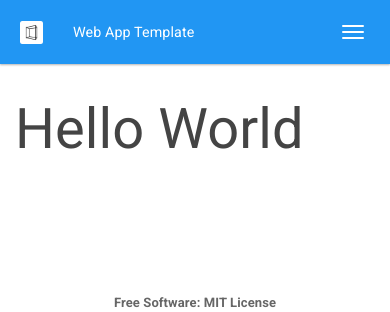
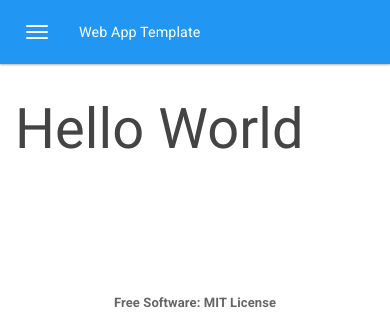
Before and after one commit to Netsyms/BinStack, a PHP site: page /app/app.php?page=home in a window 390 px wide. Shown: the top 312 px of the page. Run offline with PHP 8.4, Linux system fonts and the light colour scheme; the visitor is signed in with stand-in values (Sample User, id 1); data that the repository does not hold is empty.

Commit message:
Move menu button around on mobile

```diff
--- a/static/css/app.css
+++ b/static/css/app.css
@@ -56,3 +56,18 @@ file and add a .navbar-[color] class to the navbar in app.php.
 .navbar-inverse .navbar-link {
     color: white;
 }
+
+@media screen and (max-width: 767px) {
+    button.navbar-toggle[data-toggle="collapse"] {
+        float: left;
+        margin-left: 15px;
+    }
+
+    .navbar-header .navbar-brand {
+        margin-left: -20px;
+    }
+
+    .navbar-header .navbar-brand img {
+        display: none;
+    }
+}
```
